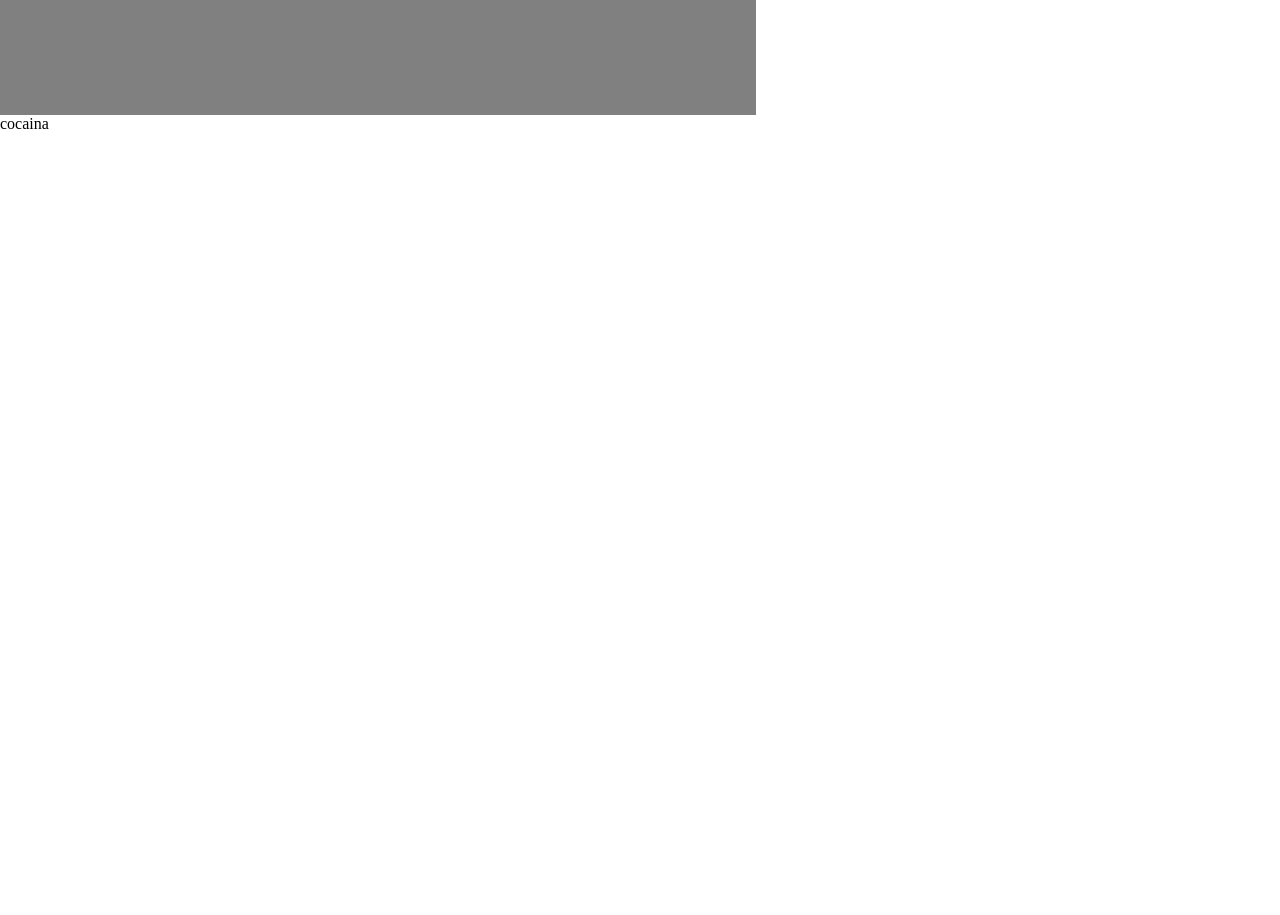
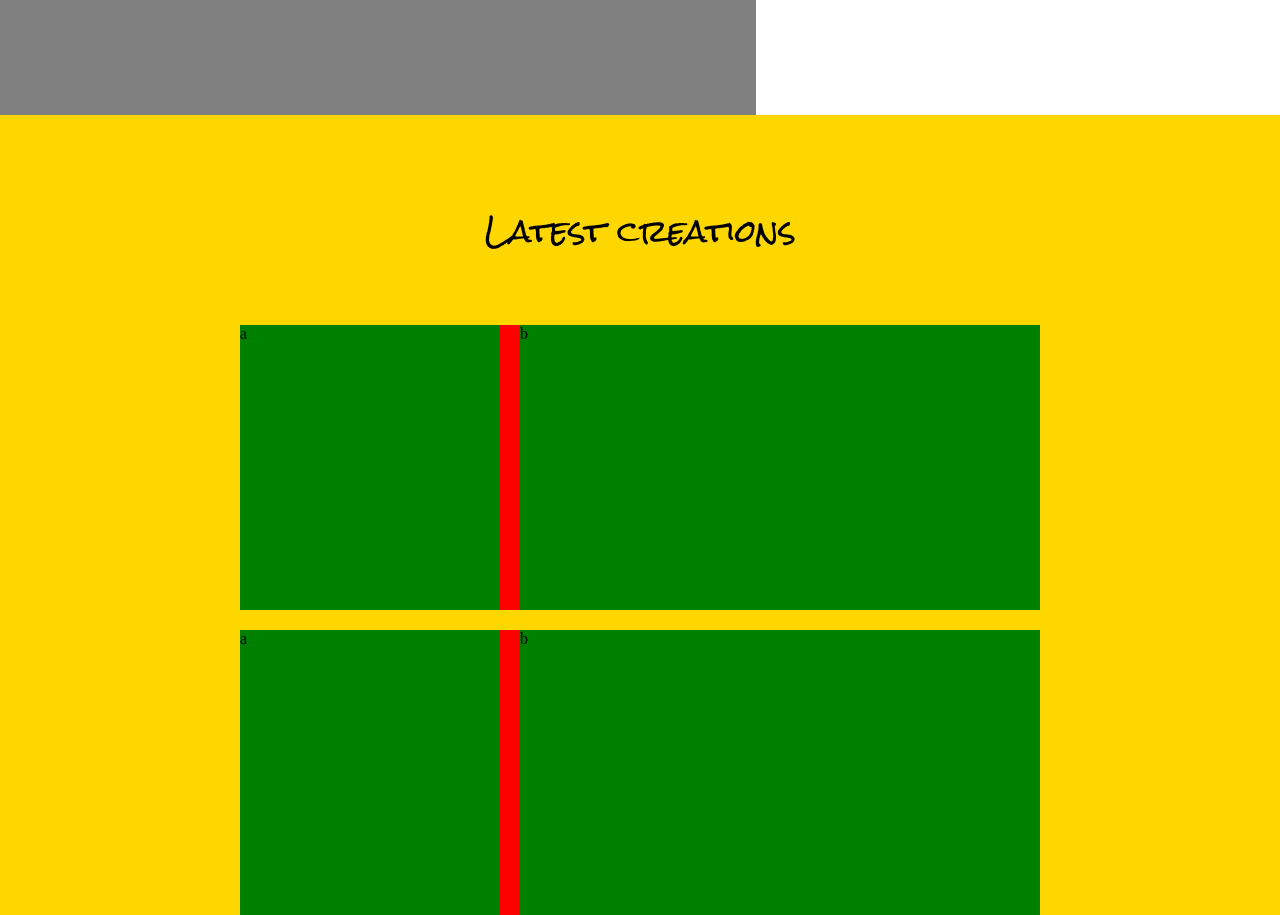
Before and after one commit to NauzetAduen/portfolio, a Next.js app: page / in a window 1280 px wide. Shown: the part 685-1600 px from the top of the page. Built offline with nearby package versions, Linux system fonts and the light colour scheme; a web font is replaced by a local one.

Commit message:
Add Latest creations component

```diff
--- /dev/null
+++ b/components/Latest.jsx
@@ -0,0 +1,18 @@
+import styles from "../styles/Latest.module.scss";
+export default function Latest() {
+  return (
+    <div className={styles.latest}>
+      <div>
+        <p className={styles.title}>Latest creations</p>
+      </div>
+      <div className={styles.creation}>
+        <div className={styles.subcreation}>a</div>
+        <div className={styles.subcreation}>b</div>
+      </div>
+      <div className={styles.creation}>
+        <div className={styles.subcreation}>a</div>
+        <div className={styles.subcreation}>b</div>
+      </div>
+    </div>
+  );
+}
--- a/pages/index.jsx
+++ b/pages/index.jsx
@@ -2,6 +2,7 @@ import Head from "next/head";
 import Hero from "../components/Hero";
 import styles from "../styles/Home.module.scss";
 import Nav from "../components/Nav";
+import Latest from "../components/Latest";
 
 export default function Home() {
   return (
@@ -15,7 +16,9 @@ export default function Home() {
       <div className={styles.fullHeight}>
         <Hero />
       </div>
-      <div className={styles.fullHeight}>cocaina</div>
+      <div className={styles.fullHeight}>
+        <Latest />
+      </div>
     </>
   );
 }
--- /dev/null
+++ b/styles/Latest.module.scss
@@ -0,0 +1,27 @@
+@use "Constants" as constants;
+.latest {
+  background-color: gold;
+  height: 100%;
+  display: grid;
+  grid-template-rows: 2fr 3fr 3fr;
+  grid-gap: 20px;
+  padding: 0 30vmin;
+}
+
+.title {
+  padding: 0;
+  padding-top: 10vmin;
+  margin: 0;
+  text-align: center;
+  font-family: constants.$rockSalt;
+  font-size: 30px;
+}
+.creation {
+  display: grid;
+  background-color: red;
+  grid-template-columns: 1fr 2fr;
+  grid-gap: 20px;
+}
+.subcreation {
+  background-color: green;
+}
```
